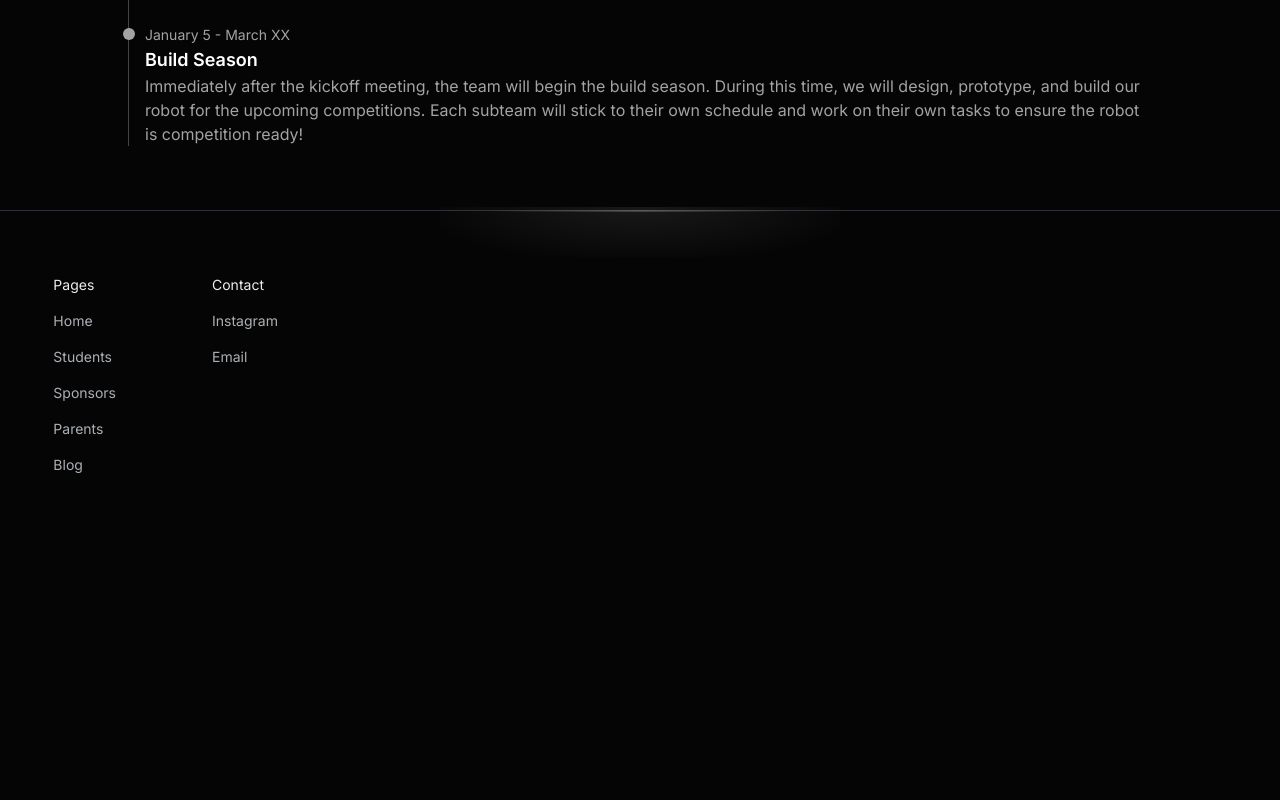
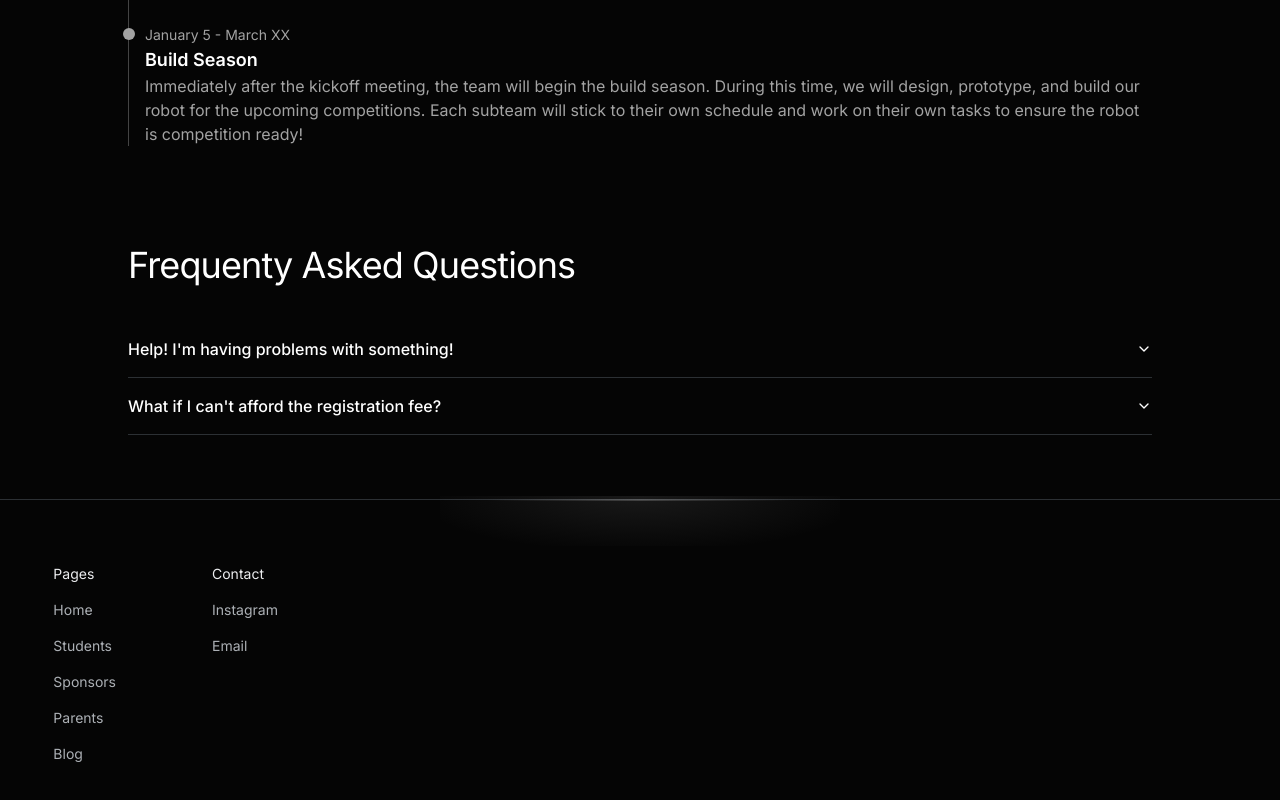
Before and after one commit to benceruleanlu/Team-Website, a Next.js app: page /join in a window 1280 px wide. Shown: the part 1617-2417 px from the top of the page. Before the commit the page ends 2132 px from the top, so only its background shows below. Built offline with nearby package versions, Linux system fonts and the light colour scheme.

Commit message:
feat: add FAQ to /join

```diff
--- a/app/join/page.tsx
+++ b/app/join/page.tsx
@@ -1,5 +1,11 @@
 import Navbar from "../components/navbar";
 import Footer from "../components/footer";
+import {
+  Accordion,
+  AccordionContent,
+  AccordionItem,
+  AccordionTrigger,
+} from "@/components/ui/accordion";
 
 export default function Sponsor() {
   return (
@@ -201,6 +207,50 @@ export default function Sponsor() {
           </li>
         </ol>
       </div>
+      <div className="mx-auto mt-24 w-11/12 lg:max-w-5xl">
+        <p className="mx-auto mb-8 text-[2.25rem] leading-[130%] tracking-tight">
+          Frequenty Asked Questions
+        </p>
+        <Accordion type="single" collapsible className="w-full">
+          <AccordionItem value="item-1" className="border-[#d6ebfd30]">
+            <AccordionTrigger>
+              Help! I&apos;m having problems with something!
+            </AccordionTrigger>
+            <AccordionContent className="text-[#f1f7feb5]">
+              Most issues can be resolved with a quick message to our teacher
+              sponsor, captains, or leads. You can contact us through{" "}
+              <a
+                href="mailto:the.woodlands.robotics@gmail.com"
+                target="_blank"
+                className="text-white underline"
+              >
+                email
+              </a>
+              ,{" "}
+              <a
+                href="https://www.instagram.com/frc4308/"
+                target="_blank"
+                className="text-white underline"
+              >
+                social media
+              </a>
+              , or in person.
+            </AccordionContent>
+          </AccordionItem>
+          <AccordionItem value="item-2" className="border-[#d6ebfd30]">
+            <AccordionTrigger>
+              What if I can't afford the registration fee?
+            </AccordionTrigger>
+            <AccordionContent className="text-[#f1f7feb5]">
+              Our goal is to make robotics accessible to everyone. If you are
+              struggling with the registration fee, please reach our to a
+              captain or our teacher sponsor to apply for financial aid. We
+              review each application on a case-by-case basis and will do our
+              best to accomodate your needs.
+            </AccordionContent>
+          </AccordionItem>
+        </Accordion>
+      </div>
       <div className="mx-auto max-w-7xl bg-[#050505] text-white">
         <Footer />
       </div>
```
